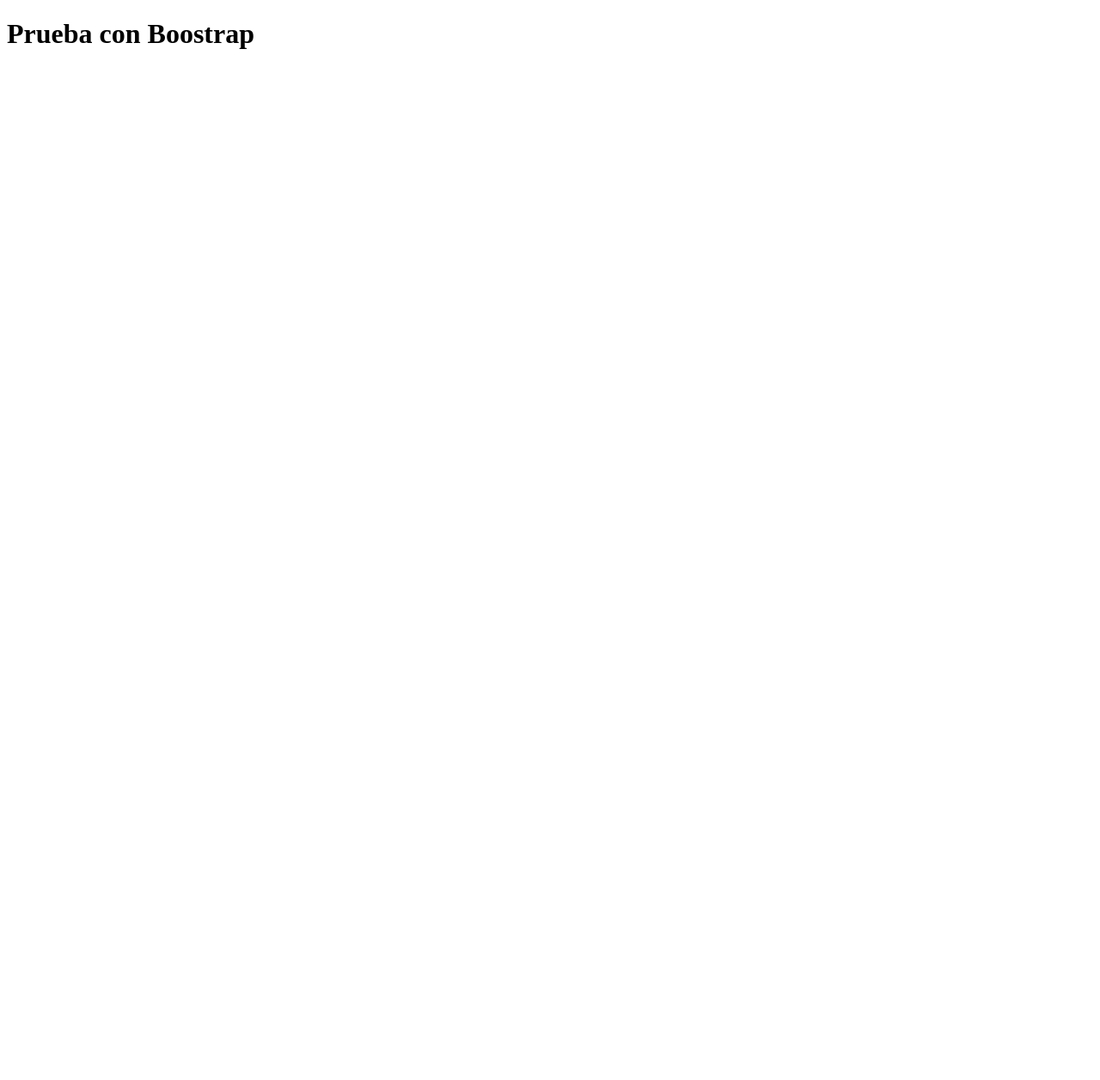
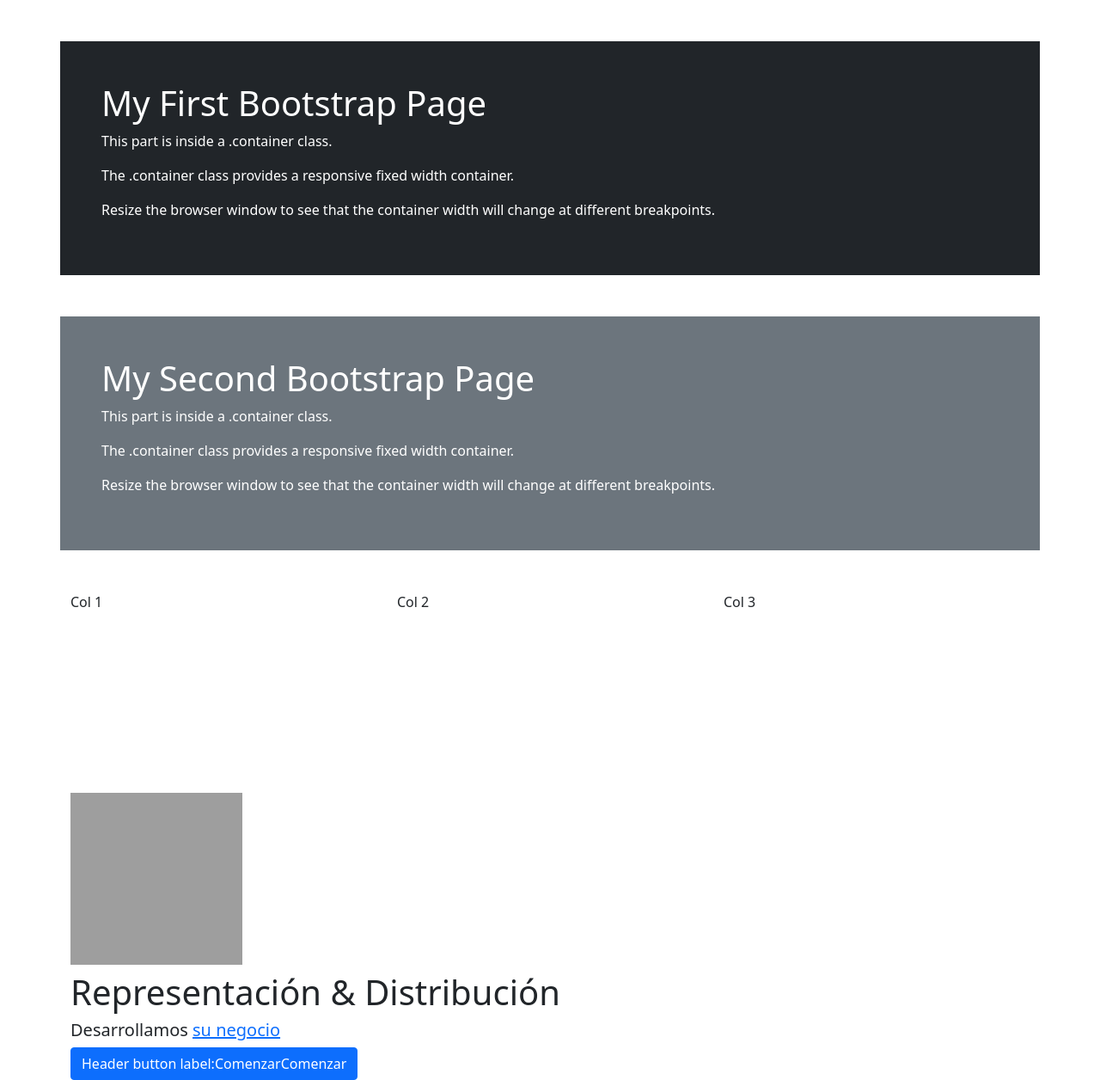
Before and after one commit to MaxCPietro/PruebaGit, a plain HTML site: page PruebaBoostrap/index.html in a window 1280 px wide. Shown: the whole page at 86% size. Before the commit the page ends 800 px from the top, so only its background shows below. Drawn offline with nearby package versions, Linux system fonts and the light colour scheme; grey boxes are pictures that could not be loaded.

Commit message:
Practica

```diff
--- a/PruebaBoostrap/index.html
+++ b/PruebaBoostrap/index.html
@@ -1,12 +1,63 @@
 <!DOCTYPE html>
 <html lang="en">
+
 <head>
     <meta charset="UTF-8">
     <meta http-equiv="X-UA-Compatible" content="IE=edge">
     <meta name="viewport" content="width=device-width, initial-scale=1.0">
+    <!-- Latest compiled and minified CSS -->
+    <link href="https://cdn.jsdelivr.net/npm/bootstrap@5.1.3/dist/css/bootstrap.min.css" rel="stylesheet">
+
+    <!-- Latest compiled JavaScript -->
+    <script src="https://cdn.jsdelivr.net/npm/bootstrap@5.1.3/dist/js/bootstrap.bundle.min.js"></script>
     <title>Prueba con Boostrap</title>
 </head>
+
 <body>
-    <h1>Prueba con Boostrap</h1>
+    <div class="container p-5 my-5 bg-dark text-white">
+        <h1>My First Bootstrap Page</h1>
+        <p>This part is inside a .container class.</p>
+        <p>The .container class provides a responsive fixed width container.</p>
+        <p>Resize the browser window to see that the container width will change at different breakpoints.</p>
+    </div>
+    <div class="container p-5 my-5 bg-secondary text-white">
+        <h1>My Second Bootstrap Page</h1>
+        <p>This part is inside a .container class.</p>
+        <p>The .container class provides a responsive fixed width container.</p>
+        <p>Resize the browser window to see that the container width will change at different breakpoints.</p>
+    </div>
+    <div class="container">
+        <div class="row">
+            <div class="col">Col 1</div>
+            <div class="col">Col 2</div>
+            <div class="col">Col 3</div>
+        </div>
+    </div>
+    <div class="overlay-layer-wrap">
+        <div class="container overlay-layer" id="llorix_one_lite_header" style="padding-top: 202px;">
+
+        <!-- ONLY LOGO ON HEADER -->
+        <div class="only-logo"><div id="only-logo-inner" class="navbar"><div id="llorix_one_lite_only_logo" class="navbar-header"><img src="https://picsum.photos/200" alt=""></div></div></div><!-- /END ONLY LOGO ON HEADER -->
+
+        <div class="row">
+        <div class="col-md-12 intro-section-text-wrap">
+
+        <!-- HEADING AND BUTTONS -->
+                                <div id="intro-section" class="intro-section">
+
+                                    <!-- WELCOM MESSAGE -->
+                                    <h1 id="intro_section_text_1" class="intro white-text">Representación &amp; Distribución</h1>
+
+                                    <h5 id="intro_section_text_2" class="white-text">Desarrollamos  <a href="https://picsum.photos/200" class="llorix-one-lite-default-links">su negocio</a></h5>
+                                    <!-- BUTTON -->
+                                    <button id="inpage_scroll_btn" class="btn btn-primary standard-button inpage-scroll" onclick="parent.location='http://www.waiparavalley.com/la-empresa/'"><span class="screen-reader-text">Header button label:Comenzar</span>Comenzar</button>							<!-- /END BUTTON -->
+
+                                </div>
+                                <!-- /END HEADNING AND BUTTONS -->
+                            </div>
+        </div>
+        </div>
+        </div>
 </body>
+
 </html>
```
